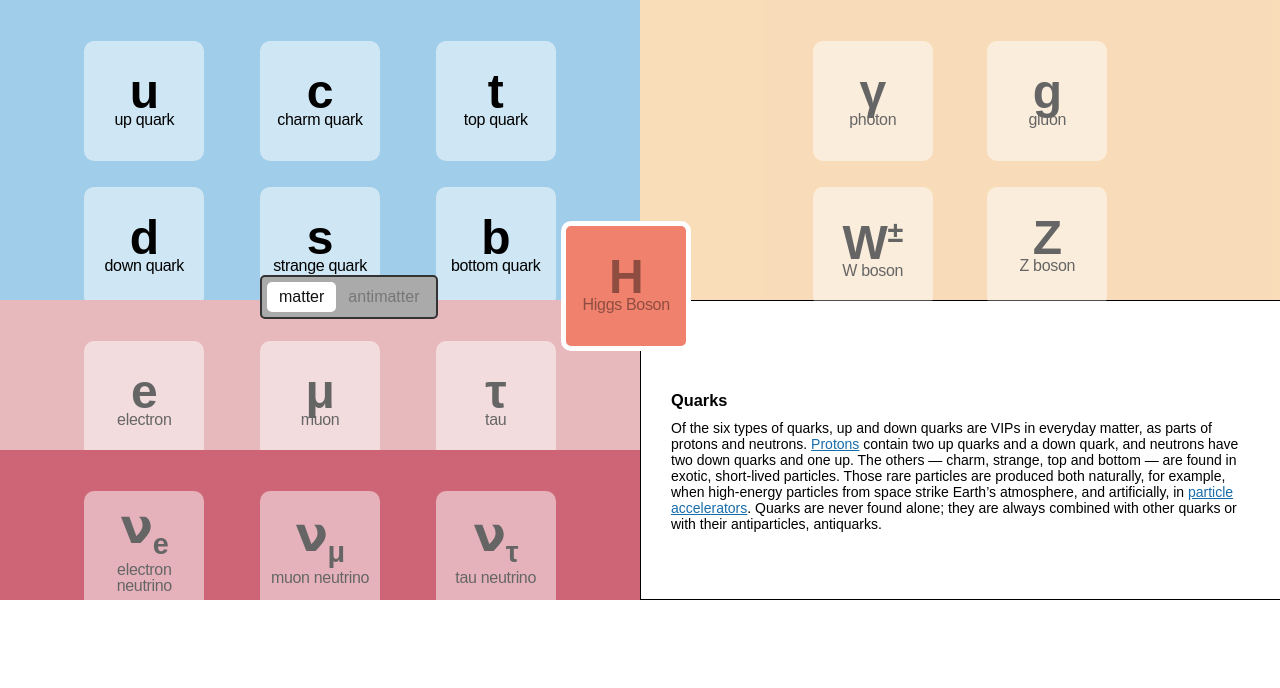
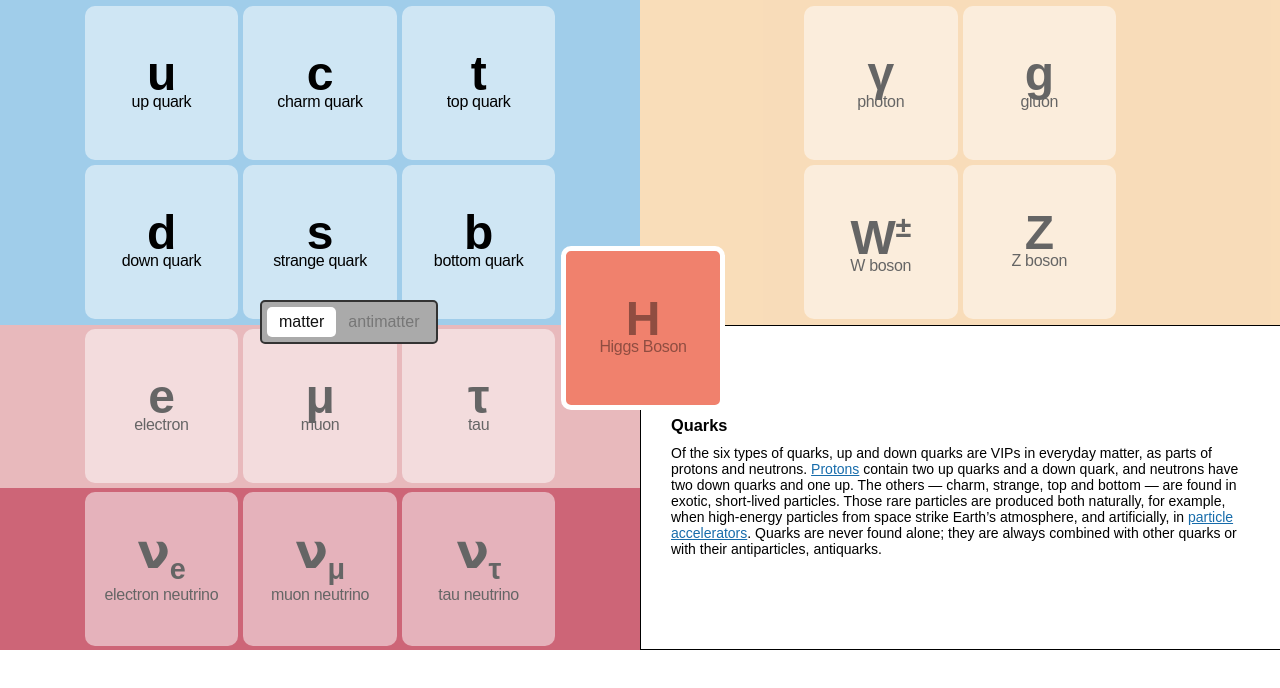
Before and after one commit to tylermachado/sn-particle-model, a React (Create React App) app: page / in a window 1280 px wide. Shown: the top 688 px of the page. Built offline with nearby package versions, Linux system fonts and the light colour scheme; a web font is replaced by a local one.

Commit message:
redesign particle zone grid

```diff
--- a/src/App.js
+++ b/src/App.js
@@ -58,6 +58,7 @@ class App extends Component {
             "area-" + p.particle.split(' ').join('-') + " zone active" :
             "area-" + p.particle.split(' ').join('-') + " zone"
           } onMouseOver={() => this.changeActive(p.particle)}>
+            <div className="particle-container">
               {p.subtypes.map(subt => (
                 <div className="particle">
                   <div className="particle-content">
@@ -66,6 +67,7 @@ class App extends Component {
                   </div>
                 </div>
               ))}
+            </div>
           </section>
         ))
 
--- a/src/App.scss
+++ b/src/App.scss
@@ -1,5 +1,5 @@
 $sm-screen: 0px;
-$md-screen: 600px;
+$md-screen: 500px;
 $lg-screen: 769px;
 
 * {
@@ -15,14 +15,14 @@ sub, sup {
 }
 
 .grid-container {
-  height:115vw;
+  height:650px;
   background-color: #fff;
   text-align: center;
   position:relative;
   display: grid;
   gap: 0px 0px;
   grid-template-columns: repeat(4, minmax(0,1fr));
-  grid-template-rows: repeat(4, minmax(0, 3fr)) 1fr 8fr;
+  grid-template-rows: repeat(4, minmax(0, 3fr)) 1fr 14fr;
   gap: 0px 0px;
   grid-template-areas:
     "area-quarks area-quarks area-force-carrying-particles area-force-carrying-particles"
@@ -34,7 +34,6 @@ sub, sup {
     ;
 
   @media (min-width: $md-screen) {
-    height: 600px;
     grid-template-columns: repeat(4, minmax(0, 1fr));
     grid-template-rows: repeat(4, minmax(0, 1fr));
     gap: 0px 0px;
@@ -115,24 +114,34 @@ sub, sup {
 }
 
 .zone {
-  display: flex;
-  flex-wrap: wrap;
-  justify-content: space-evenly;
-  align-items: center;
-  padding:1vw 1vw;
+  display:flex;
+  justify-content: center;
+  align-items:center;
   border: 3px solid transparent;
   opacity: 0.6;
+
+  .particle-container {
+      display: grid;
+      grid-template-rows: repeat(1, 12vw);
+      grid-template-columns: repeat(3, 12vw);
+      grid-gap: 5px;
+
+    .area-force-carrying-particles & {
+      grid-template-columns: repeat(2, 12vw);
+    }
+  }
+
+  &.area-force-carrying-particles {
+     .particle-container {
+      grid-template-columns: repeat(2, 12vw);
+     }
+  }
 
   &.active {
     opacity: 1;
   }
 
-  &.area-force-carrying-particles {
-    padding:3vw 10vw;
-  }
-
   @media (min-width: $lg-screen) {
-    padding:3vw 3vw;
   }
 }
 
@@ -143,8 +152,8 @@ sub, sup {
 
 .particle {
     background-color: rgba(255,255,255,0.5);
-    width:11vw;
-    margin:0 0.5vw 1vw;
+    // width:11vw;
+    // margin:0 0.5vw 1vw;
     border-radius:10px;
     position:relative;
     display:flex;
@@ -183,9 +192,9 @@ sub, sup {
     }
 
     @media (min-width: $md-screen) {
-      width:11vw;
-      max-width: 120px;
-      margin:0 1vw 2vw;
+      // width:11vw;
+      // max-width: 120px;
+      // margin:0 1vw 2vw;
 
       .symbol {
         font-size: 3rem;
@@ -209,6 +218,15 @@ sub, sup {
       opacity: 1;
       padding: 0;
 
+      .particle {
+        background-color: rgb(240, 129, 109);
+        border: 5px solid white;
+        margin:0;
+        width: 12vw;
+        height: 12vw;
+      }
+
+
       &:not(.active) .particle .particle-content {
         opacity: 0.4;
       }
@@ -220,11 +238,7 @@ sub, sup {
       background-color: unset;
     }
 
-      .particle {
-        background-color: rgb(240, 129, 109);
-        border: 5px solid white;
-        margin:0;
-      }
+
     }
 
 @media all and (-ms-high-contrast:none) {
--- a/src/index.css
+++ b/src/index.css
@@ -5,7 +5,7 @@ body {
     sans-serif;
   -webkit-font-smoothing: antialiased;
   -moz-osx-font-smoothing: grayscale;
-  max-height:500px;
+  height: 650px;
 }
 
 code {
```
Lines whose indentation alone changed are shown as unchanged.
